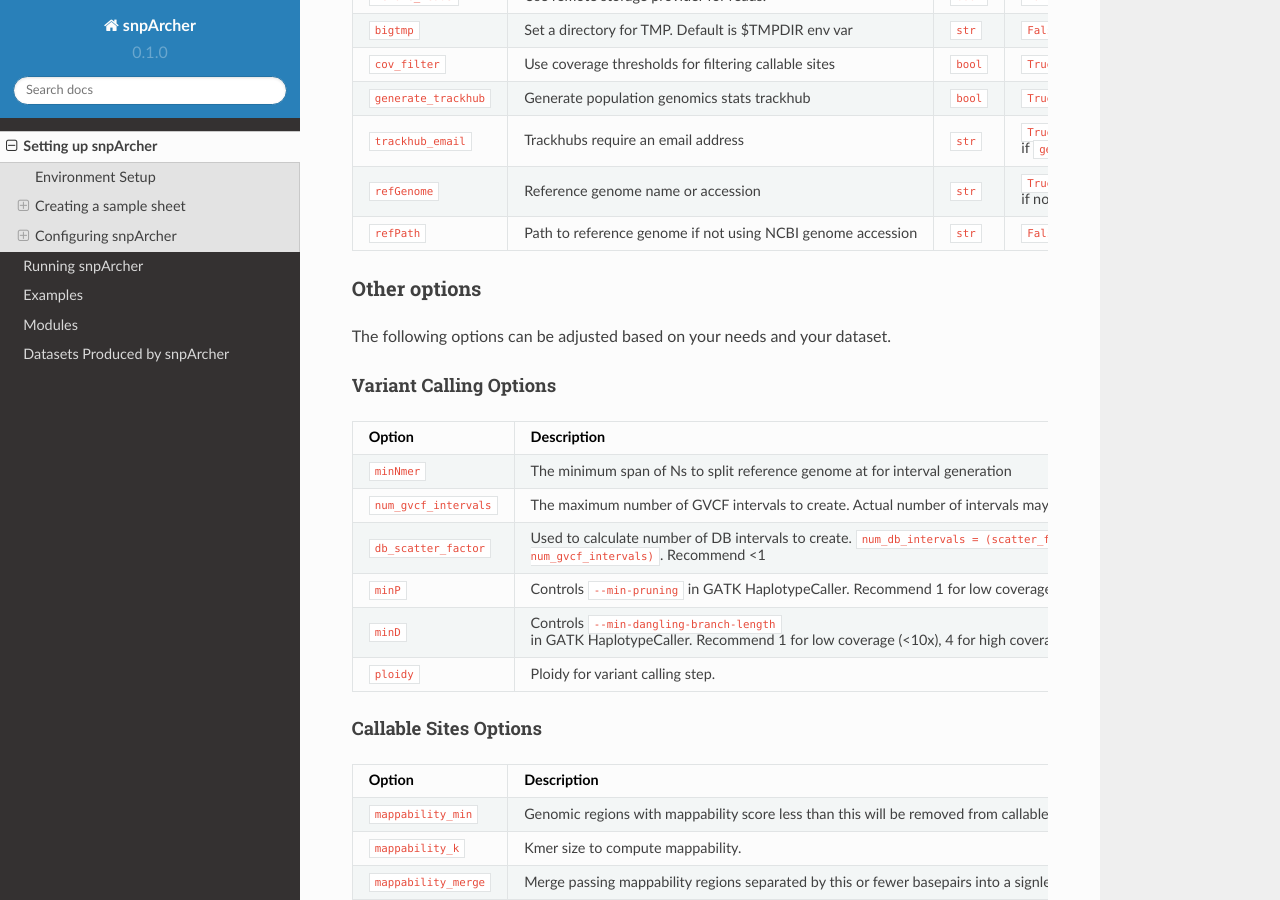
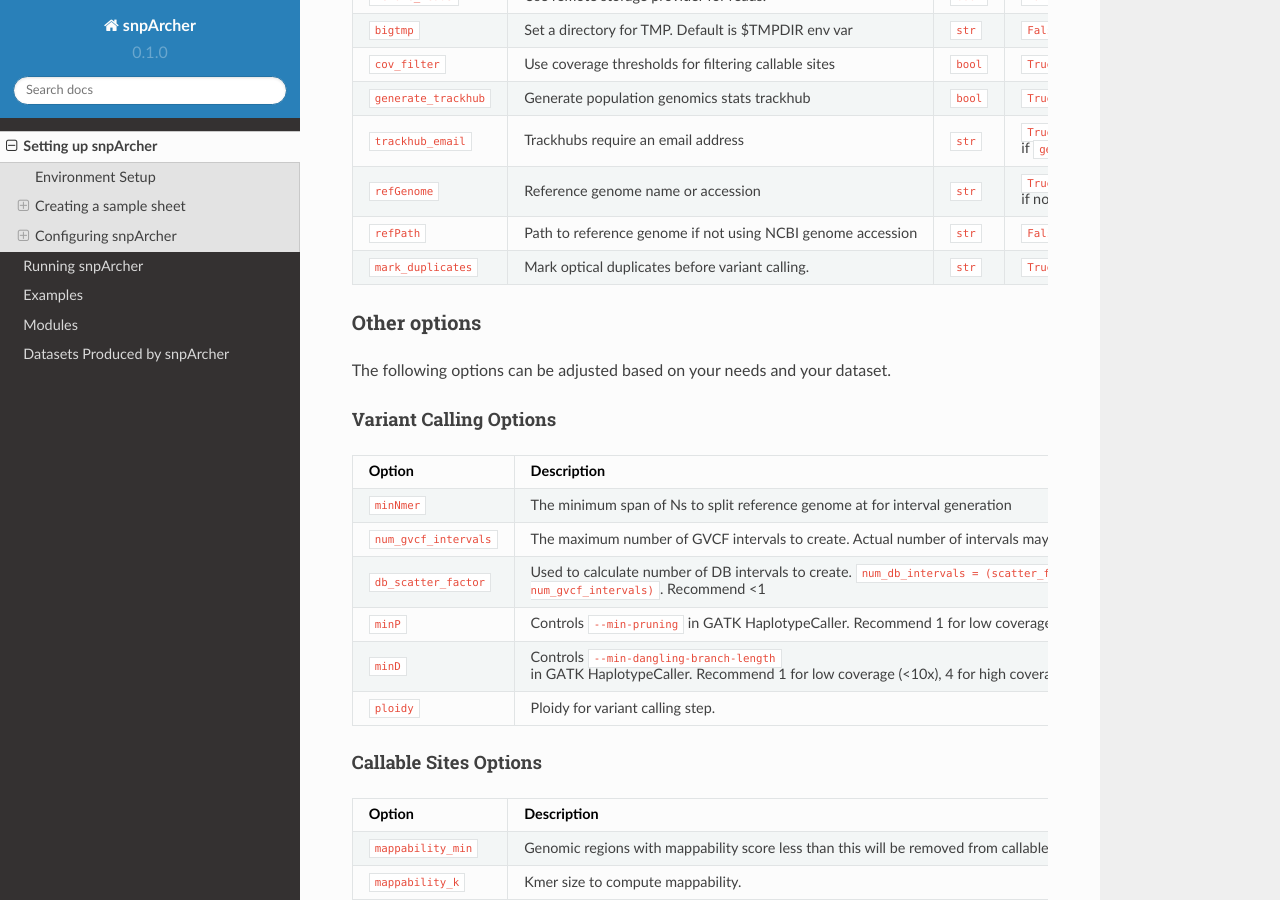
Before and after one commit to harvardinformatics/snpArcher, a Sphinx documentation site: the page built from docs/setup.md, in a window 1280 px wide and 900 px high, scrolled down 4043 px. Built offline with Sphinx 7.4.7 and the Read the Docs theme 2.0.0, drawn with Linux system fonts in a browser that asks for light colours.

Commit message:
add mark dups option

```diff
--- a/docs/setup.md
+++ b/docs/setup.md
@@ -113,6 +113,7 @@ The following options in `config/config.yaml` must be set before running snpArch
 | `trackhub_email` | Trackhubs require an email address | `str` | `True` if `generate_trackhub==True` | `None` |
 | `refGenome` | Reference genome name or accession | `str` | `True` if not provided in sample sheet |  `None` |
 | `refPath` | Path to reference genome if not using NCBI genome accession | `str` | `False` | `None` |
+| `mark_duplicates` | Mark optical duplicates before variant calling. | `str` | `True` | `True` |
 
 
 ### Other options
```
